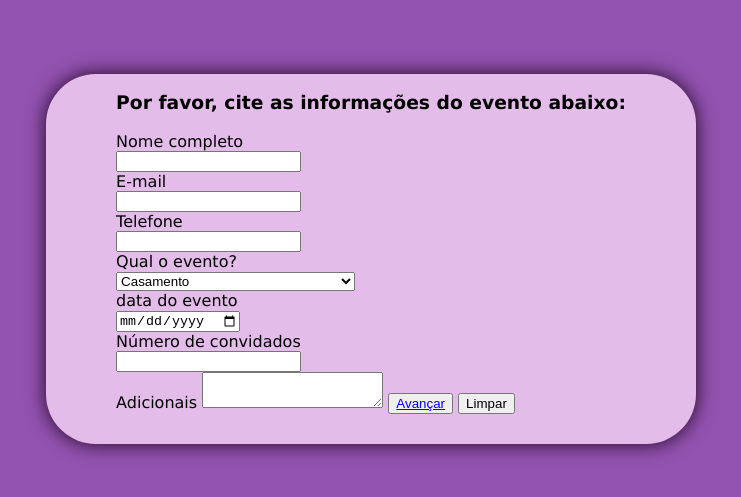
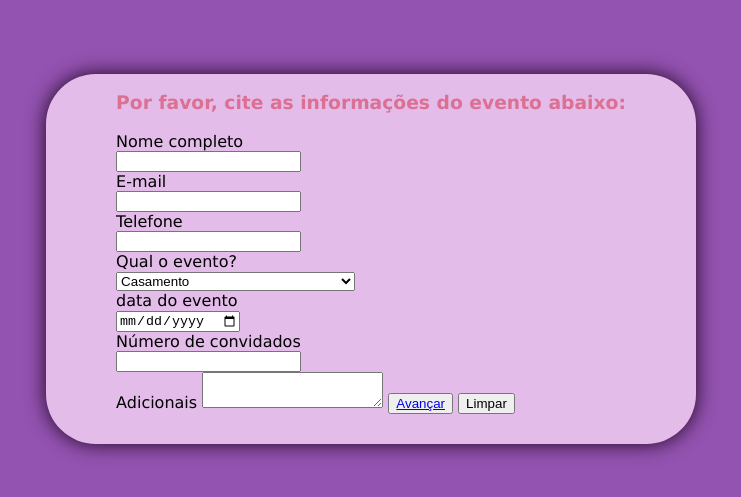
Before and after one commit to MarianeRemonte/form-CadEvento, a plain HTML site: page index.html in a window 1280 px wide. Shown: the part 149-646 px from the top of the page, without its empty margins (269-1010 px from the left). Drawn offline with Linux system fonts and the light colour scheme; a script that the page names is missing.

Commit message:
Arruma título do formulário, mudando a cor e centralizando

```diff
--- a/index.css
+++ b/index.css
@@ -29,3 +29,8 @@ body{
     border-radius: 50px;
     box-shadow: 0 0 20px rgb(31, 4, 31);
 }
+
+h3{
+    text-align: center;
+    color: palevioletred;
+}
```
